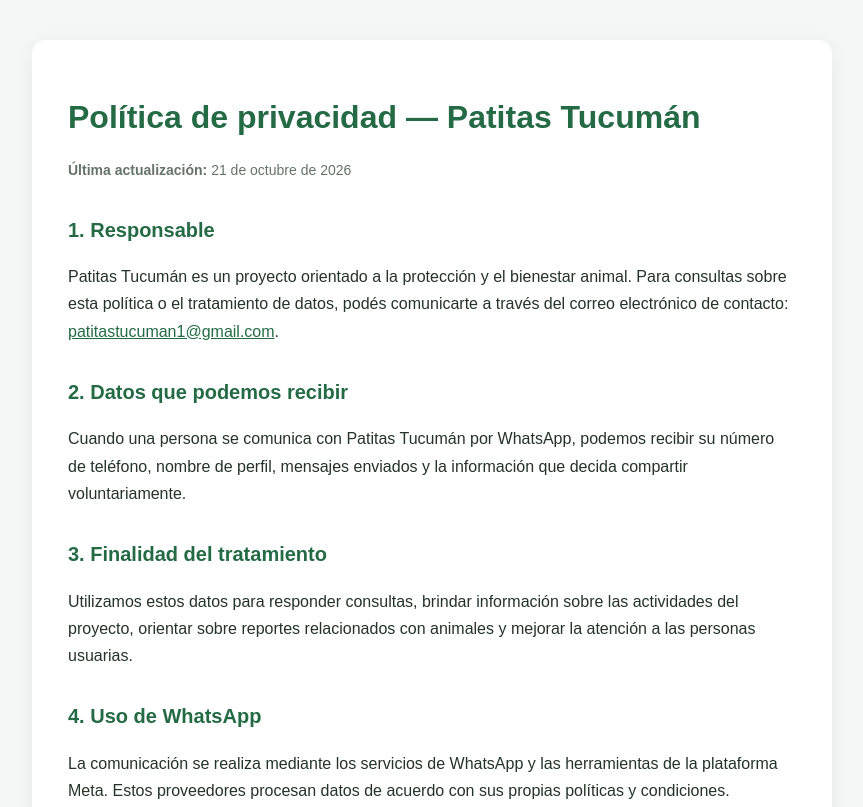
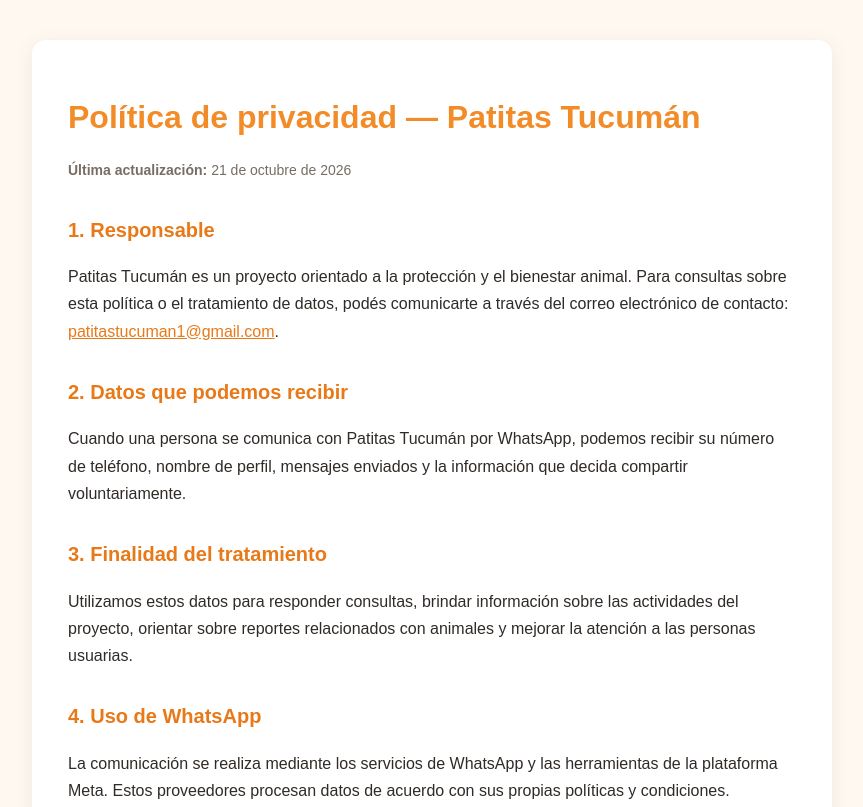
Before and after one commit to tizianodk/patitas-politica-privacidad, a plain HTML site: page index.html in a window 1280 px wide. Shown: the top 807 px of the page, without its empty margins (208-1071 px from the left). Drawn offline with Linux system fonts and the light colour scheme.

Commit message:
Change styles in index.html for improved design
Updated styles for body, main, headings, and links.

```diff
--- a/index.html
+++ b/index.html
@@ -7,31 +7,53 @@
   <meta name="description" content="Política de privacidad del bot de WhatsApp de Patitas Tucumán.">
   <title>Política de privacidad | Patitas Tucumán</title>
   <style>
+
 * { box-sizing: border-box; }
+
 body {
   margin: 0;
   padding: 40px 20px;
-      background: #f4f7f5;
-      color: #25332b;
+  background: #fff8f1;
+  color: #302b27;
   font-family: Arial, sans-serif;
   line-height: 1.7;
 }
+
 main {
   max-width: 800px;
   margin: 0 auto;
   padding: 36px;
-      background: white;
+  background: #ffffff;
   border-radius: 14px;
-      box-shadow: 0 4px 20px rgba(0,0,0,.06);
+  box-shadow: 0 4px 20px rgba(90, 54, 20, 0.08);
 }
-    h1 { color: #246b45; line-height: 1.25; }
-    h2 { margin-top: 30px; color: #246b45; font-size: 20px; }
-    .updated { color: #66736a; font-size: 14px; }
-    a { color: #246b45; overflow-wrap: anywhere; }
+
+h1 {
+  color: #f28c28;
+  line-height: 1.25;
+}
+
+h2 {
+  margin-top: 30px;
+  color: #e87918;
+  font-size: 20px;
+}
+
+.updated {
+  color: #776d64;
+  font-size: 14px;
+}
+
+a {
+  color: #e87918;
+  overflow-wrap: anywhere;
+}
+
 @media (max-width: 600px) {
   body { padding: 16px 10px; }
   main { padding: 24px 18px; }
 }
+
   </style>
 </head>
 <body>
```
Lines whose indentation alone changed are shown as unchanged.
